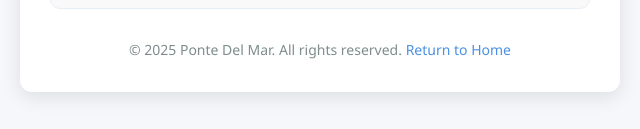
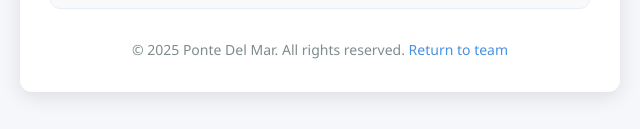
Before and after one commit to Intellectual-Technology/Ponto_Del_Mar, a plain HTML site: page Pages/addreview.html in a window 1280 px wide. Shown: the part 744-873 px from the top of the page, 320-960 px from the left. Drawn offline with Linux system fonts and the light colour scheme.

Commit message:
Updatigng the return to the team navigation in stead of return to home in the ratings file

```diff
--- a/Pages/addreview.html
+++ b/Pages/addreview.html
@@ -97,6 +97,7 @@
             color: #ddd;
             margin: 0 5px;
             transition: transform 0.2s, color 0.2s;
+            -webkit-user-select: none;
             user-select: none;
         }
 
@@ -242,7 +243,7 @@
         </div>
 
         <footer>
-            <p>&copy; 2025 Ponte Del Mar. All rights reserved. <a href="index.html">Return to Home</a></p>
+            <p>&copy; 2025 Ponte Del Mar. All rights reserved. <a href="team.html">Return to team</a></p>
         </footer>
     </div>
 
```
